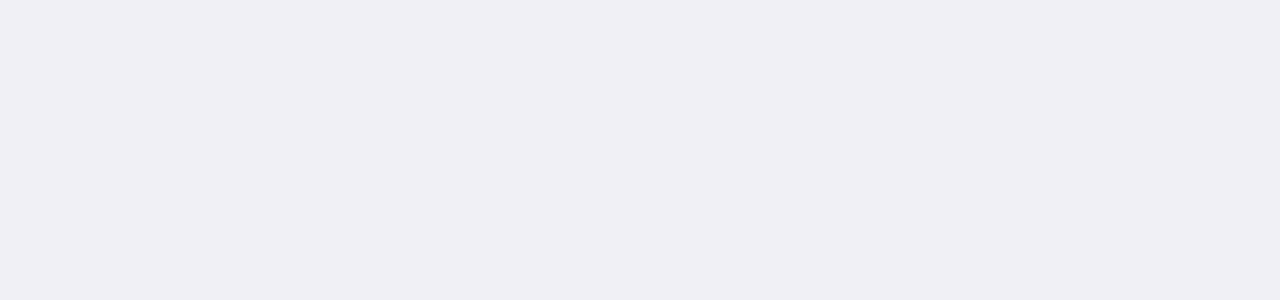
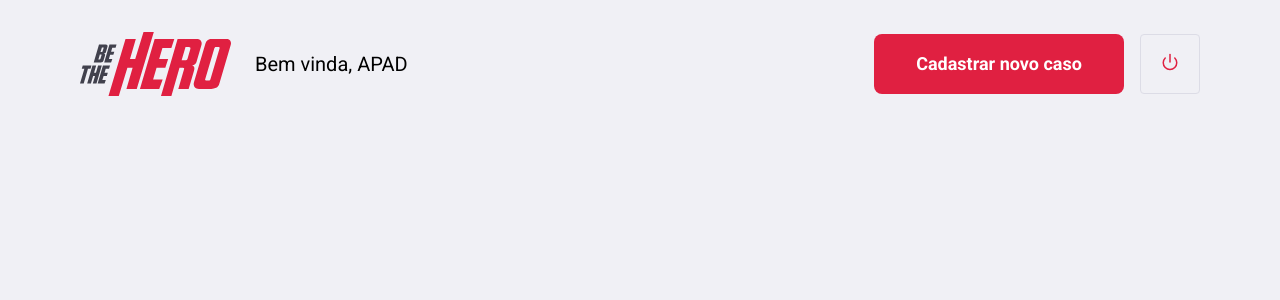
Before and after one commit to WilsonNet/bethehero-front, a React (Create React App) app: page /profile in a window 1280 px wide. Shown: the top 300 px of the page. Built offline with nearby package versions, Linux system fonts and the light colour scheme.

Commit message:
Estilizado o header

```diff
--- a/src/Routes.js
+++ b/src/Routes.js
@@ -3,6 +3,7 @@ import { BrowserRouter, Route, Switch } from 'react-router-dom';
 
 import Logon from './pages/Logon';
 import Register from './pages/Register';
+import Profile from './pages/Profile';
 
 const Routes = () => {
   return (
@@ -13,6 +14,9 @@ const Routes = () => {
       <Switch>
         <Route path="/register" component={Register} />
       </Switch>
+      <Switch>
+        <Route path="/profile" component={Profile} />
+      </Switch>
     </BrowserRouter>
   );
 };
--- /dev/null
+++ b/src/pages/Profile/index.js
@@ -0,0 +1,24 @@
+import React from 'react';
+import logoImg from '../../assets/logo.svg';
+import { Link } from 'react-router-dom';
+import { FiPower } from 'react-icons/fi';
+import './styles.css';
+
+const Profile = () => {
+  return (
+    <div className="profile-container">
+      <header>
+        <img src={logoImg} alt="Be The Hero" />
+        <span>Bem vinda, APAD</span>
+        <Link className="button" to="/incidents/new">
+          Cadastrar novo caso
+        </Link>
+        <button>
+          <FiPower size={18} color="#E02041" />
+        </button>
+      </header>
+    </div>
+  );
+};
+
+export default Profile;
--- /dev/null
+++ b/src/pages/Profile/styles.css
@@ -0,0 +1,40 @@
+.profile-container {
+  width: 100%;
+  max-width: 1180px;
+  padding: 0 30px;
+  margin: 32px auto;
+}
+
+.profile-container header {
+  display: flex;
+  align-items: center;
+}
+
+.profile-container header span {
+  font-size: 20px;
+  margin-left: 24px;
+}
+
+.profile-container header img {
+  height: 64px;
+}
+
+.profile-container header a {
+  width: 250px;
+  margin-left: auto;
+  margin-top: 0;
+}
+
+.profile-container header button {
+  height: 60px;
+  width: 60px;
+  border-radius: 4px;
+  border: 1px solid #dcdce6;
+  background: transparent;
+  margin-left: 16px;
+  transition: border-color 0.2s;
+}
+
+.profile-container header button:hover {
+  border-color: #999;
+}
```
